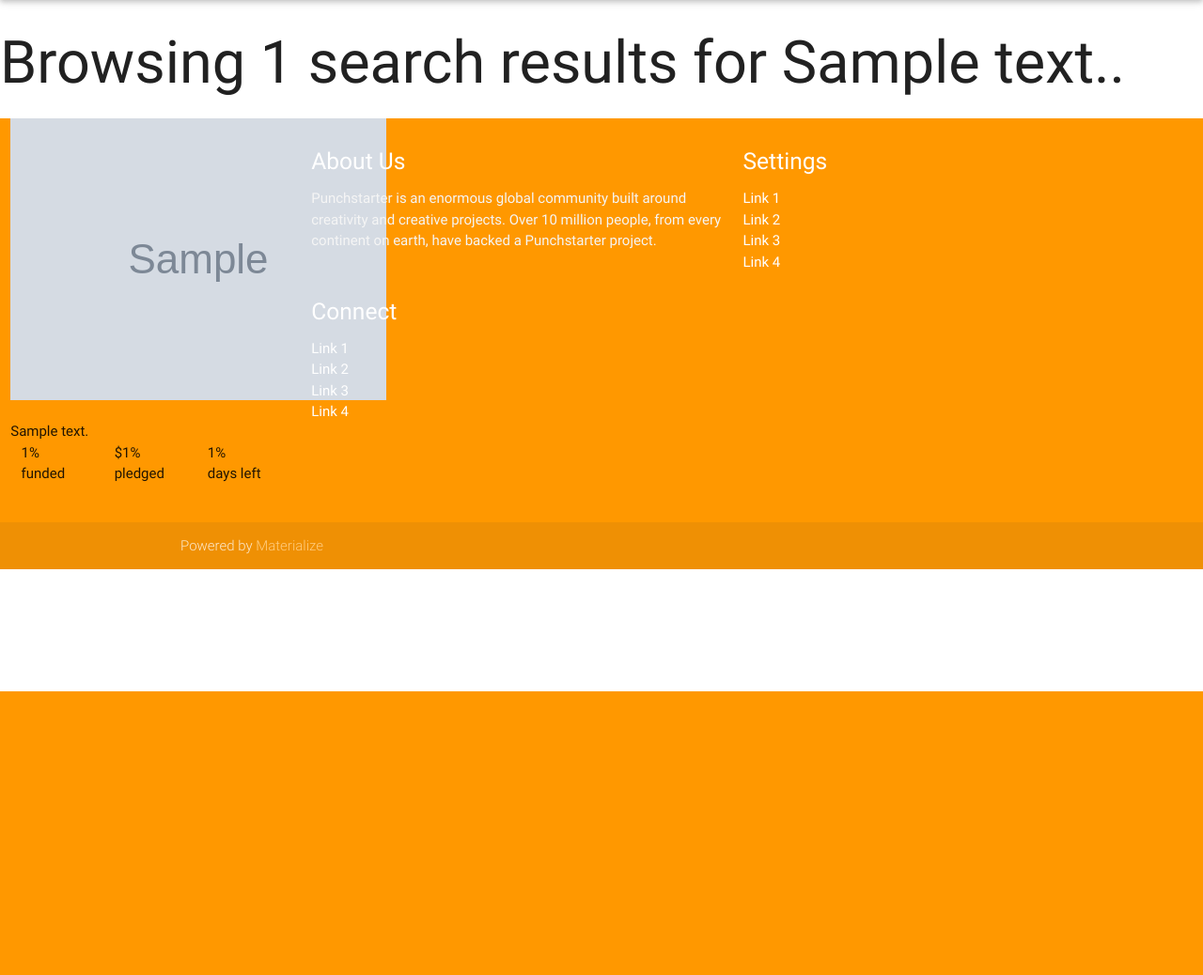
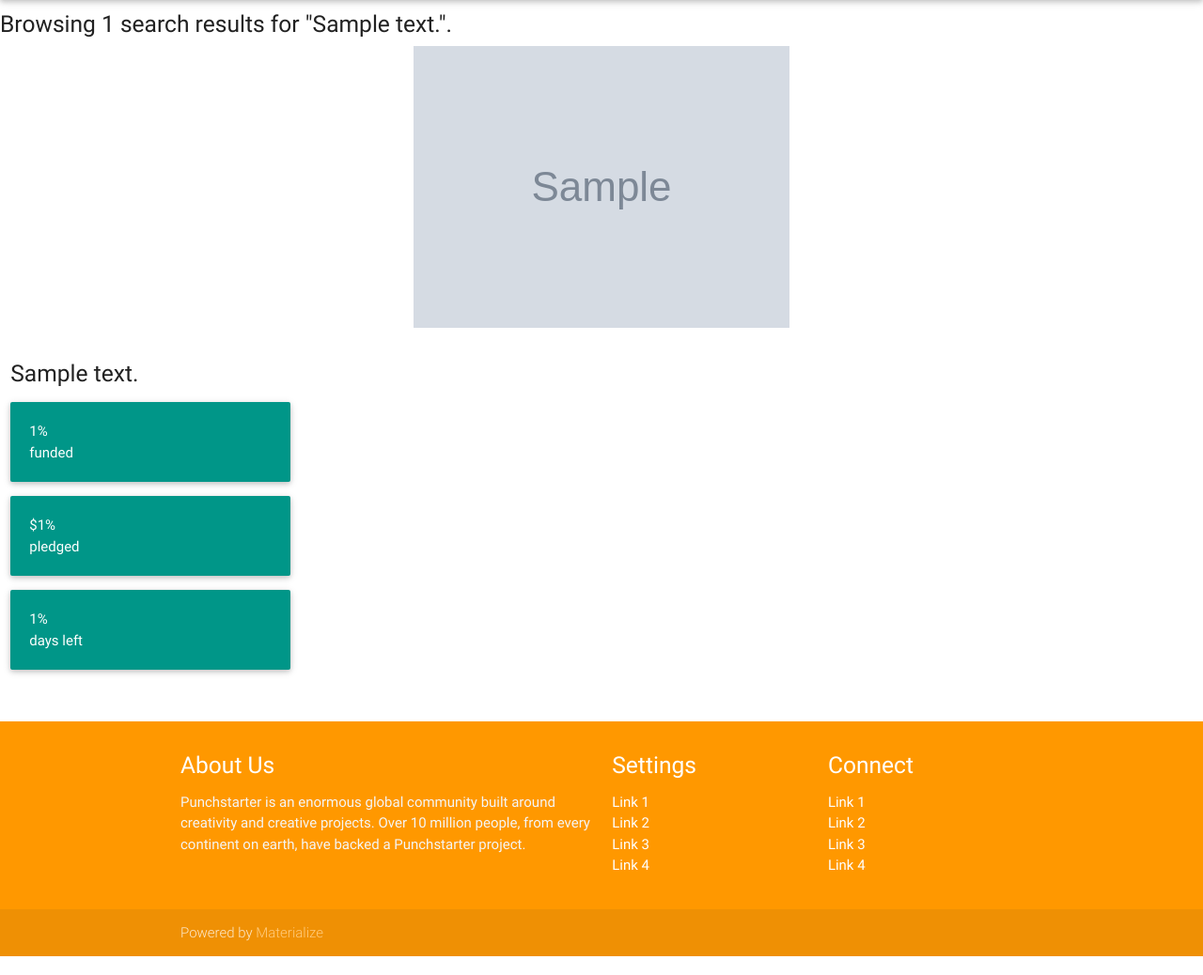
Before and after one commit to andrealmar/punchstarter, a Python web app: template punchstarterapp/templates/search.html in a window 1280 px wide. Shown: the part 64-1102 px from the top of the page at 94% size. Before the commit the page ends 800 px from the top, so only its background shows below. Run offline with Jinja, Linux system fonts and the light colour scheme; the template is opened without the code that fills it: most values are stand-ins (such as "Sample title", 1, 10 or a date in 2020); grey boxes marked "Sample" are stand-in pictures; some libraries are stand-ins or nearby versions.

Commit message:
fix the design on search page

```diff
--- a/punchstarterapp/templates/search.html
+++ b/punchstarterapp/templates/search.html
@@ -7,7 +7,7 @@
 {% block content %}
 
     <div class="panel">
-      <h1 class="text-center">Browsing {{ project_count }} search results for {{ query_text }}.</h1>
+      <h5 class="text-center">Browsing {{ project_count }} search results for "{{ query_text }}".</h5>
     </div>
 
     <div>
@@ -18,24 +18,22 @@
 
         {% endif %}
 
-          <div class="col s3">
-            <div class="search-card">
-              <div class="search-description">
+        <div class="row">
+              <div class="col s12">
                 <a href="{{ url_for('project_detail', project_id=project.id) }}"><img class="img-responsive center-block
                   search-thumbnail" src="{{ project.image_path }}"></a>
                 <br/>
-                {{ project.short_description|truncate(150,False) }}
+                <h5 class="text-center">{{ project.short_description|truncate(150,False) }}</h5>
               </div>
 
-              <div class="search-summary">
-                <div class="row">
-                  <div class="col s4 text-center">{{ project.percentage_funded }}% <br/> funded </div>
-                  <div class="col s4 text-center">${{ project.total_pledges }}% <br/> pledged </div>
-                  <div class="col s4 text-center">{{ project.num_days_left }}% <br/> days left </div>
+              <div class="row">
+                <div class="col s3">
+                  <div class="card-panel teal white-text">{{ project.percentage_funded }}% <br/> funded </div>
+                  <div class="card-panel teal white-text">${{ project.total_pledges }}% <br/> pledged </div>
+                  <div class="card-panel teal white-text">{{ project.num_days_left }}% <br/> days left </div>
                 </div>
               </div>
-            </div>
-            <div class="col s1"></div>
+            <div class="col s3"></div>
 
             {% if loop.index % 3 == 0 %}
 
```
